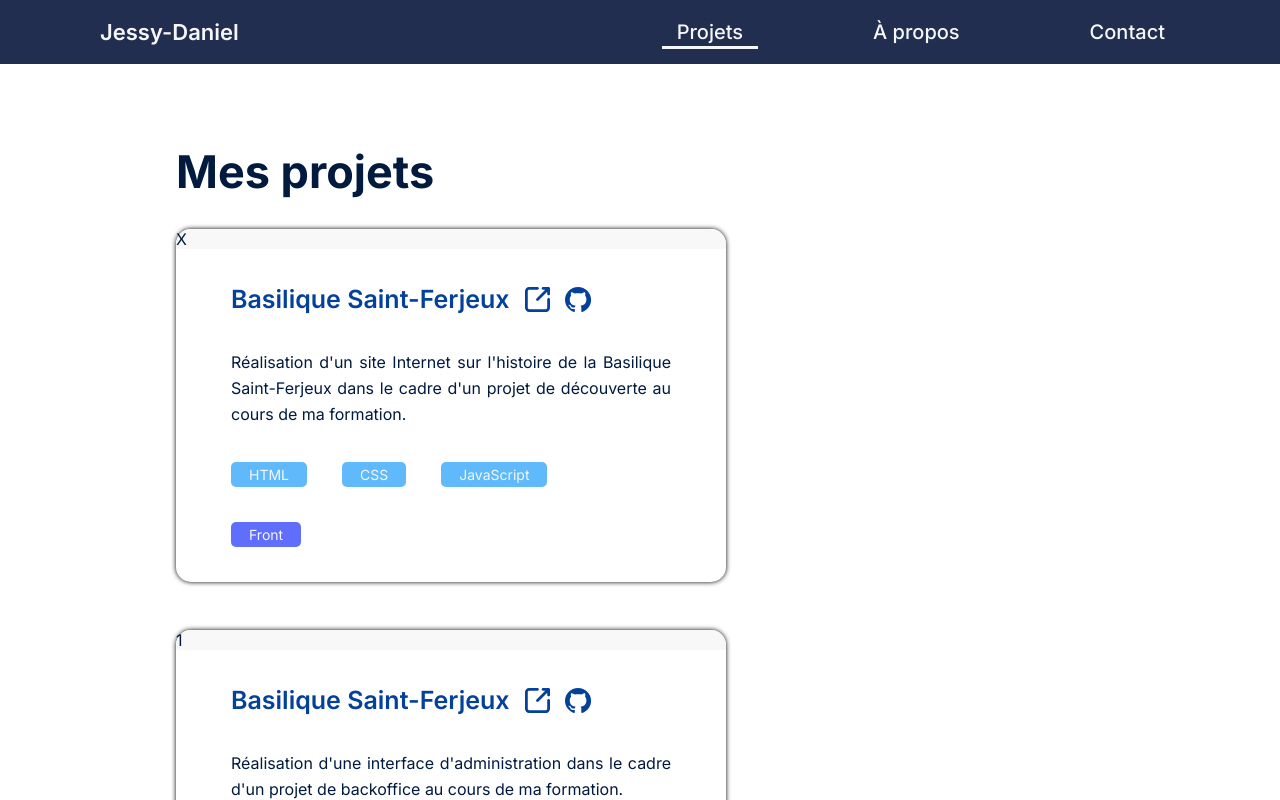
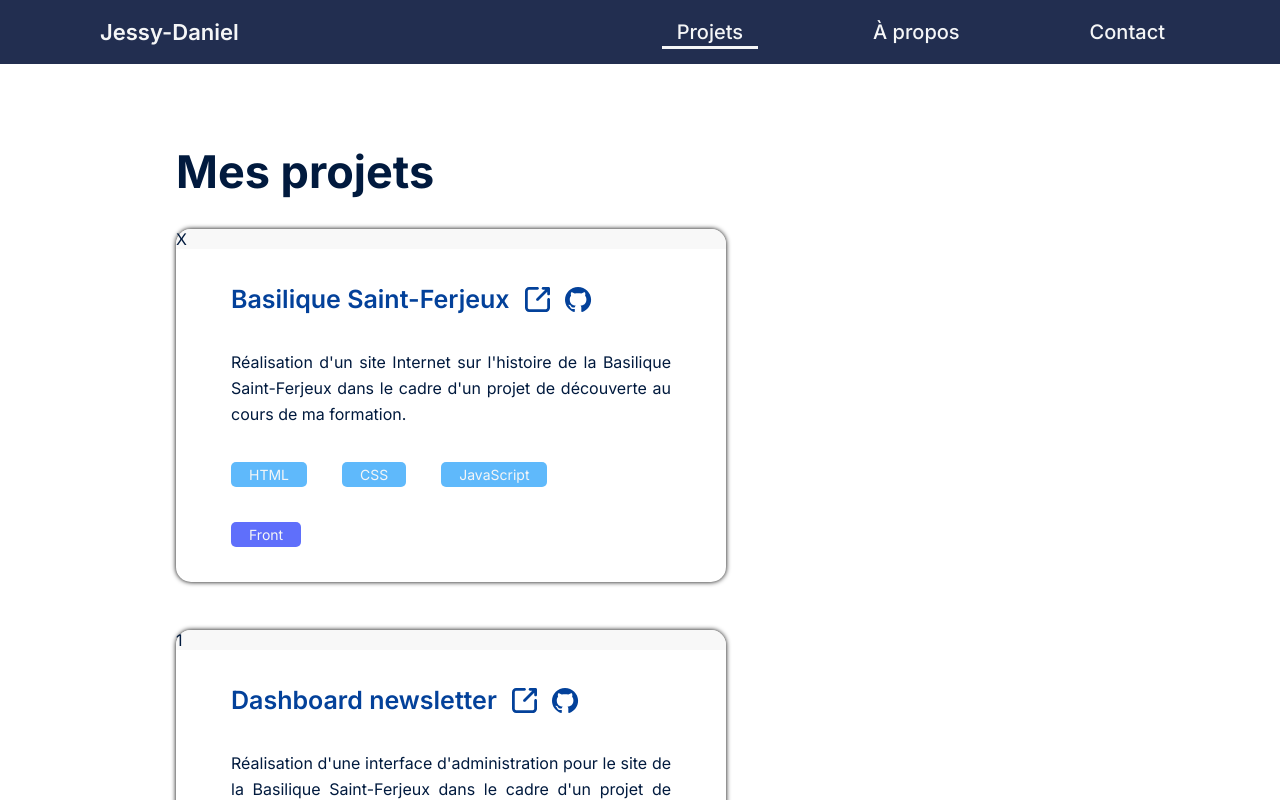
Before and after one commit to J-D25/portfolio, a React (Create React App) app: page /project in a window 1280 px wide. Shown: the top 800 px of the page. Built offline with nearby package versions, Linux system fonts and the light colour scheme.

Commit message:
src/components/Project.js, src/data/allProjects.json : move allProjects in a JSON file

```diff
--- /dev/null
+++ b/src/data/allProjects.json
@@ -0,0 +1,92 @@
+[
+    {
+      "illustration": "X",
+      "title": "Basilique Saint-Ferjeux",
+      "link": [
+        "https://jessya.promo-159.codeur.online/basilique/",
+        "Basilique"
+      ],
+      "github": "https://github.com/J-D25/basilique_integration/",
+      "text": "Réalisation d'un site Internet sur l'histoire de la Basilique Saint-Ferjeux dans le cadre d'un projet de découverte au cours de ma formation.",
+      "lang": [
+        "HTML",
+        "CSS",
+        "JavaScript"
+      ],
+      "skill": [
+        "Front"
+      ]
+    },
+    {
+      "illustration": "1",
+      "title": "Dashboard newsletter",
+      "link": [
+        "https://jessya.promo-159.codeur.online/basilique/admin",
+        "Administration - Basilique Saint-Ferjeux"
+      ],
+      "github": "https://github.com/J-D25/basilique_integration/",
+      "text": "Réalisation d'une interface d'administration pour le site de la Basilique Saint-Ferjeux dans le cadre d'un projet de backoffice au cours de ma formation.",
+      "lang": [
+        "PHP",
+        "SQL"
+      ],
+      "skill": [
+        "Back"
+      ]
+    },
+    {
+      "illustration": "1",
+      "title": "Villy-en-Auxois",
+      "link": [
+        "http://villyenauxois.free.fr/",
+        "Villy-en-Auxois"
+      ],
+      "github": false,
+      "text": "Conception, réalisation, intégration et maintenance du site de Villy-en-Auxois.",
+      "lang": [
+        "HTML",
+        "CSS",
+        "JavaScript",
+        "PHP",
+        "SQL"
+      ],
+      "skill": [
+        "Front",
+        "Back"
+      ]
+    },
+    {
+      "illustration": "1",
+      "title": "Calculatrice de pourboires",
+      "link": [
+        "https://jessya.promo-159.codeur.online/tips/",
+        "Calculator tips"
+      ],
+      "github": false,
+      "text": "Création d'une calculatrice de pourboire en JavaScript pur.",
+      "lang": [
+        "HTML",
+        "CSS",
+        "JavaScript"
+      ],
+      "skill": [
+        "Front"
+      ]
+    },
+    {
+      "illustration": "1",
+      "title": "Rock, paper, scissors",
+      "link": [
+        "https://jessya.promo-159.codeur.online/rock/",
+        "Rock"
+      ],
+      "github": false,
+      "text": "Création d'un jeu pierre feuille ciseaux en JavaScript pur en partenariat avec Madame Grangeret Isabelle.",
+      "lang": [
+        "JavaScript"
+      ],
+      "skill": [
+        "Front"
+      ]
+    }
+]
```
Also changed, not shown: src/components/Project.js (+1 -1 lines).
